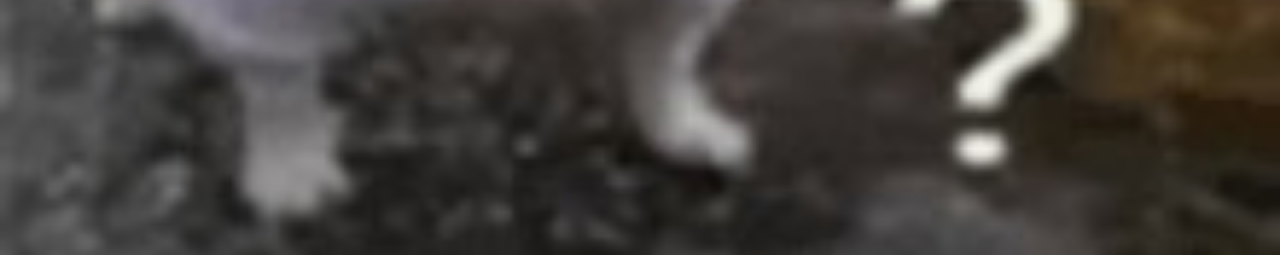
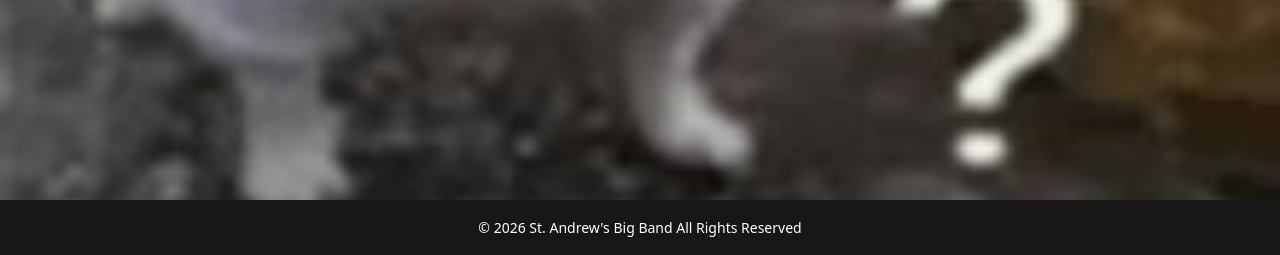
Before and after one commit to KiwiBoi2/SABB-WebApp, a Flask app: page /blog in a window 1280 px wide. Shown: the part 545-800 px from the top of the page. Run offline with Flask 3, Linux system fonts and the light colour scheme; a user stored in the database is signed in.

Commit message:
added basic footer html & css in template.html and main.css

```diff
--- a/website/static/main.css
+++ b/website/static/main.css
@@ -31,6 +31,26 @@ nav{
     border-radius: 5px;
 
 }
+
+/*Footer*/
+div.footer{
+    background-color: rgb(23, 23, 23);;
+    bottom: 0;
+    width: 100%;
+    position: absolute;
+    padding-bottom: 10px;
+    z-index: 0;
+}
+
+
+
+h3.footer-copyright{
+    color: rgb(255, 255, 255);
+    text-align: center;
+    margin-top: 20px;
+    font-size: 14px;
+}
+
 
 /*Home Page Shenanigans*/
 h1.title-text{
--- a/website/templates/template.html
+++ b/website/templates/template.html
@@ -61,6 +61,19 @@
         <!-- end flash messages-->
         <!-- imports content from other html files -->
         <div class="container">{% block content %} {% endblock %}</div>
+        <!-- footer -->
+         <div class="footer">
+            <div class="containter">
+                <div class="row">
+                    <section class="instagram col-4" >
+
+                    </section>
+                </div>
+                <div class="copyright">
+                    <h3 class="footer-copyright">&copy; 2026 St. Andrew's Big Band All Rights Reserved</h3>
+                </div>
+            </div>
+         </div>
         <!-- import popper and javascript-->
         <script src="https://cdn.jsdelivr.net/npm/@popperjs/core@2.11.8/dist/umd/popper.min.js" integrity="sha384-I7E8VVD/ismYTF4hNIPjVp/Zjvgyol6VFvRkX/vR+Vc4jQkC+hVqc2pM8ODewa9r" crossorigin="anonymous"></script>
         <script src="https://cdn.jsdelivr.net/npm/bootstrap@5.3.8/dist/js/bootstrap.min.js" integrity="sha384-G/EV+4j2dNv+tEPo3++6LCgdCROaejBqfUeNjuKAiuXbjrxilcCdDz6ZAVfHWe1Y" crossorigin="anonymous"></script>
```
